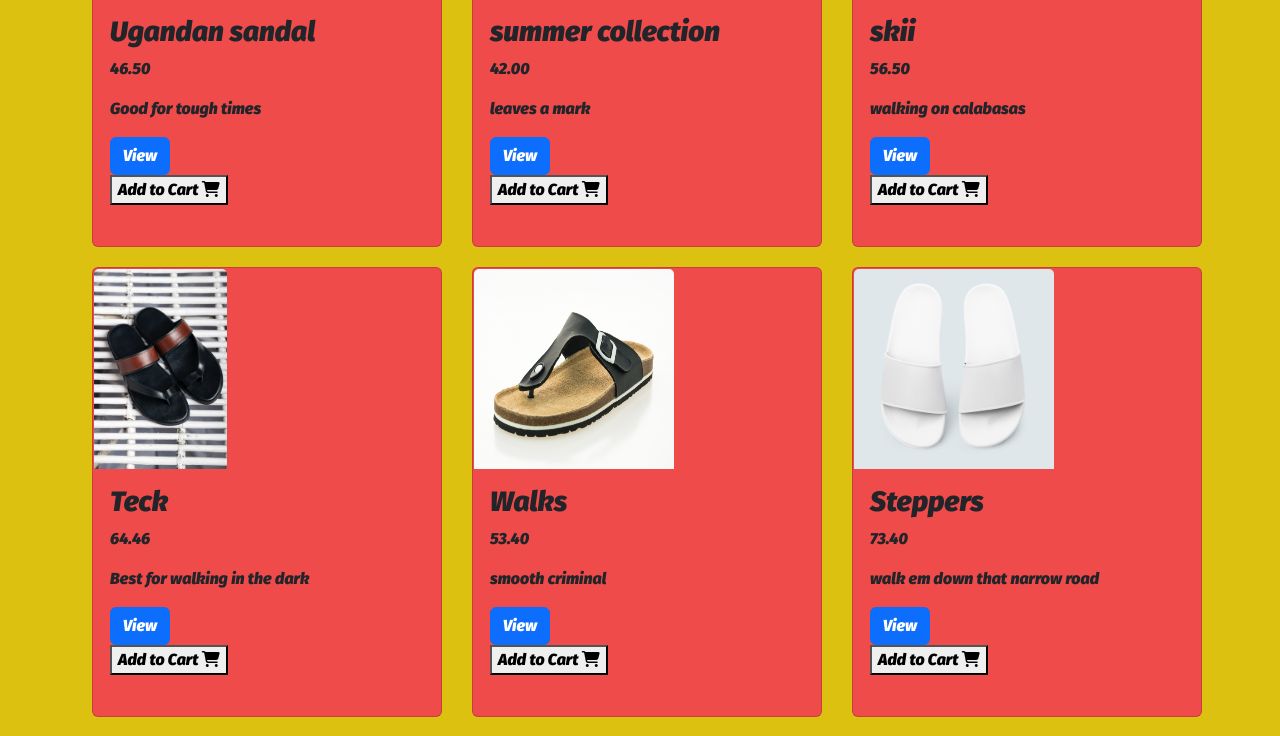
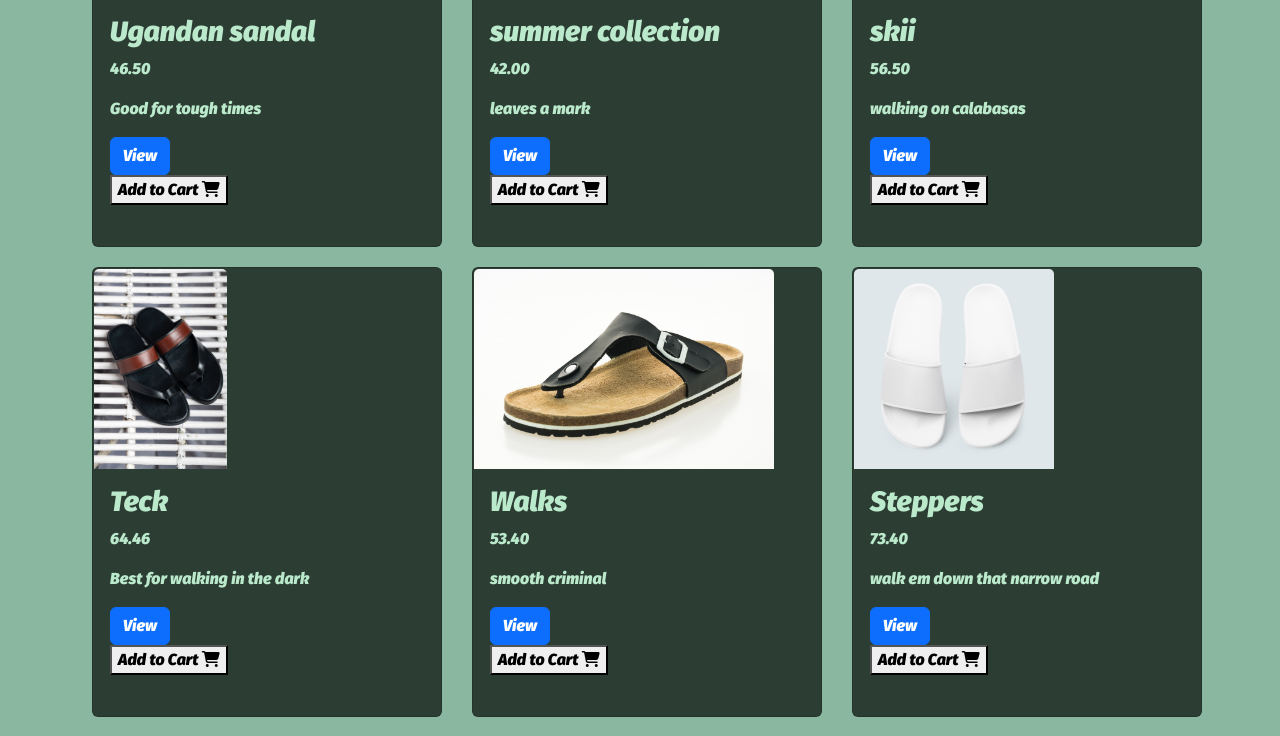
Before and after one commit to hmaru80/Africana, a Django app: page /products in a window 1280 px wide. Shown: the part 383-1119 px from the top of the page. Run offline with Django 4.2, Linux system fonts and the light colour scheme; data comes from the database, SQL or seed files in the repository; both versions use the stored data as it was after the commit; some libraries are stand-ins or nearby versions.

Commit message:
2023 last push

```diff
--- a/polls/models.py
+++ b/polls/models.py
@@ -21,6 +21,8 @@ class Product(models.Model):
     image = models.ImageField(upload_to='mystatic/img', blank=False)
     image2 = models.ImageField(upload_to='mystatic/img', blank=True)
     image3 = models.ImageField(upload_to='mystatic/img', blank=True)
+    model=models.CharField(max_length=10, blank=True, null=True)
+    specs =models.TextField(max_length=200, blank=True, null=True)
     category = models.ForeignKey(Category, on_delete=models.SET_NULL, null=True, related_name='products')
 
     def __str__(self):
--- a/polls/mystatic/css/main.css
+++ b/polls/mystatic/css/main.css
@@ -49,8 +49,10 @@ li{
 }
 div{
   font-family: 'Fira Sans', sans-serif;
+  color: #e2ebf3;
+  /* font-weight: 100;
+  color: #3bd80d; */
 
-  /* background-color:#06100b */
 }
 .signup-form{
   display: flex;
@@ -112,8 +114,8 @@ div{
   }
 
   .sandal-img{
-    max-width: 200px;
-    max-height: 250px;
+    max-width: 345px;
+    max-height: 350px;
   }
 
 .card{
@@ -123,9 +125,7 @@ div{
   padding: 1px;
   align-items: normal;
 }
-p{
-  font-weight:bolder;
-}
+
 /* Product search page main section begins here */
 .layout-section {
   width: 866px;
--- a/polls/templates/homepage.html
+++ b/polls/templates/homepage.html
@@ -16,7 +16,7 @@
 
 
 
-<form class="d-flex" action="{% url 'polls:product-search' %}" method="post" style="border: 1cqb solid rgb(142, 183, 207); display:flex;justify-content: center;">
+<form class="d-flex" action="{% url 'polls:product-search' %}" method="post" style="border: 1cqb solid #2a2b2b; display:flex;justify-content: center;">
   {% csrf_token %}
   <input type="search" autocomplete="on" placeholder="search all products" name="search" class="form-control me-2">
   <button class="bn" type="submit" >search</button>
@@ -28,13 +28,13 @@
                 {% for product in product_list %}
 
               <div class="col-sm-4">
-                <div class="card product-card" style="width: 350px;height: 450px;background-color: #f04b4b;" >
+                <div class="card product-card" style="width: 350px;height: 450px;background-color: #2c3e33;" >
                   <img class="card-img-top sandal-img" src="{{ product.image.url }}" style="height: 200px; width: fit-content;" >
                   <div class="card-body">
-                    <h3>{{ product }}</h3>
-                    <p class="card-text">{{ product.price }}</p>
-                    <p class="card-text">{{ product.description }}</p>
-                    <a href="{{ product.image.url }}"   class="btn btn-primary">View</a>
+                    <h3 style="color: #bbe9cc;">{{ product }}</h3>
+                    <p class="card-text"style="color: #bbe9cc;">{{ product.price }}</p>
+                    <p class="card-text" style="color: #bbe9cc;">{{ product.description }}</p>
+                    <a href="{% url 'polls:viewproduct' product.id %}"   class="btn btn-primary">View</a>
                     <form action="{% url 'polls:add_to_cart' product.id %}" method="post">
                       {% csrf_token %}
                       <button value="cart-item" class="add-to-cart-btn update-cart">Add to Cart <i class="fa fa-shopping-cart"></i></button>
--- a/polls/urls.py
+++ b/polls/urls.py
@@ -2,7 +2,7 @@
 from django.urls import reverse_lazy
 from django.urls import  path
 from django.contrib.auth import views as auth_views
-from .views import Homepage,All_products,Contactus, user_list,Signup,some_view,create_review, Login_user,decrease_cart_item,Logout_user,AddProducts,increase_cart_item,Productlist,Productsearch,Deleteproduct,Updateproduct,add_to_cart,remove_from_cart,view_cart
+from .views import *
 app_name = "polls"
 # handler404 = 'error_404_view'
 
@@ -55,6 +55,7 @@ urlpatterns = [
     path('productdelete/<int:productid>/', Deleteproduct, name='delete'),
     path('addtocart/<int:product_id>/', add_to_cart, name='add_to_cart'),
     path('emptycart/<int:product_id>/', remove_from_cart, name='remove_from_cart'),
+    path('viewproduct/<int:productID>/', ViewProduct, name='viewproduct'),
     path('viewcart',view_cart , name='viewcart'),
     path('info',some_view , name='info'),
     path('review',create_review , name='review'),
--- a/polls/views.py
+++ b/polls/views.py
@@ -252,6 +252,17 @@ def AddProducts(request):
     else:
          form =NewProduct()
     return render(request, 'merchant.html',{'form': form, 'group_names':group_names})
+
+
+# view a product
+def ViewProduct(request, productID):
+    user = request.user
+
+    view=Product.objects.get(id=productID)
+
+    return render(request, 'viewproduct.html', {'view':view})
+
+
 
 
 
--- a/templates/base.html
+++ b/templates/base.html
@@ -22,7 +22,7 @@
   <script src="https://kit.fontawesome.com/a076d05399.js" crossorigin="anonymous"></script>
 
 </head>
-<body  class="color-change-5x">
+<body  class="color-cange-5x" style="background-color: rgb(138, 183, 159);">
 
 
     <ul class="nav-bar" >
@@ -43,7 +43,7 @@
          <p class="focus-in-contract-bck" ><svg xmlns="http://www.w3.org/2000/svg" height="1em" viewBox="0 0 448 512"><!--! Font Awesome Free 6.4.2 by @fontawesome - https://fontawesome.com License - https://fontawesome.com/license (Commercial License) Copyright 2023 Fonticons, Inc. --><path d="M224 256A128 128 0 1 0 224 0a128 128 0 1 0 0 256zm-45.7 48C79.8 304 0 383.8 0 482.3C0 498.7 13.3 512 29.7 512H418.3c16.4 0 29.7-13.3 29.7-29.7C448 383.8 368.2 304 269.7 304H178.3z"/></svg>  Hello {{ user }}</p>
          <a style=" color: #0e0d0d;padding: 2px ; border: 1px solid #e0ddf0;" class="nav-links" href="{% url 'polls:reset' %}">Change Password</a>
             {% else%}
-            <div class="topright"> <a href="{% url 'polls:signin'%}" class="signup-tag">Sign up/Sign in</a></div>
+            <div class="topright"> <a href="{% url 'polls:signin'%}" class="signup-tag">Login</a></div>
 
                {% endif%}
             {% if messages %}
```
Also changed, not shown: polls/templates/viewproduct.html (added, +29 -0 lines), polls/templates/welcome.html (+8 -16 lines), db.sqlite3, polls/migrations/0005_product_model_product_specs.py (added), polls/mystatic/img/africa.png (added).
